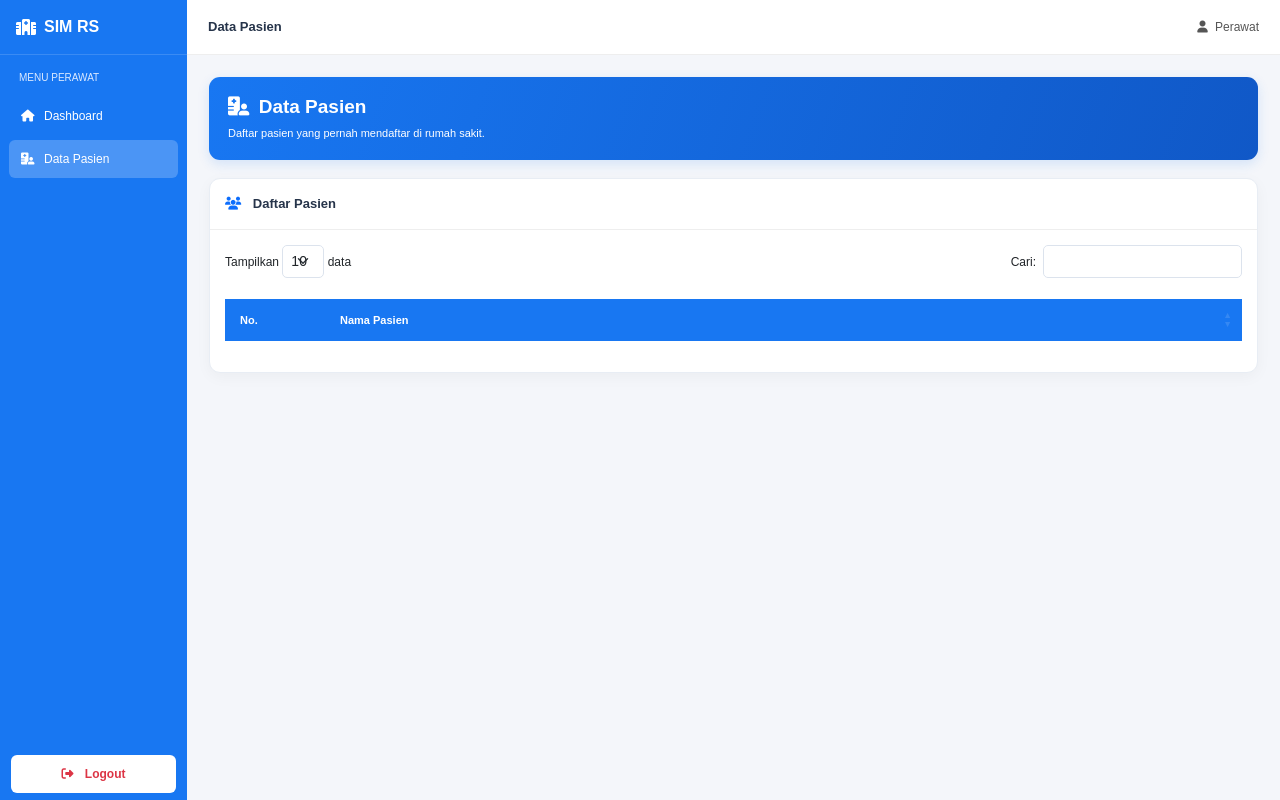
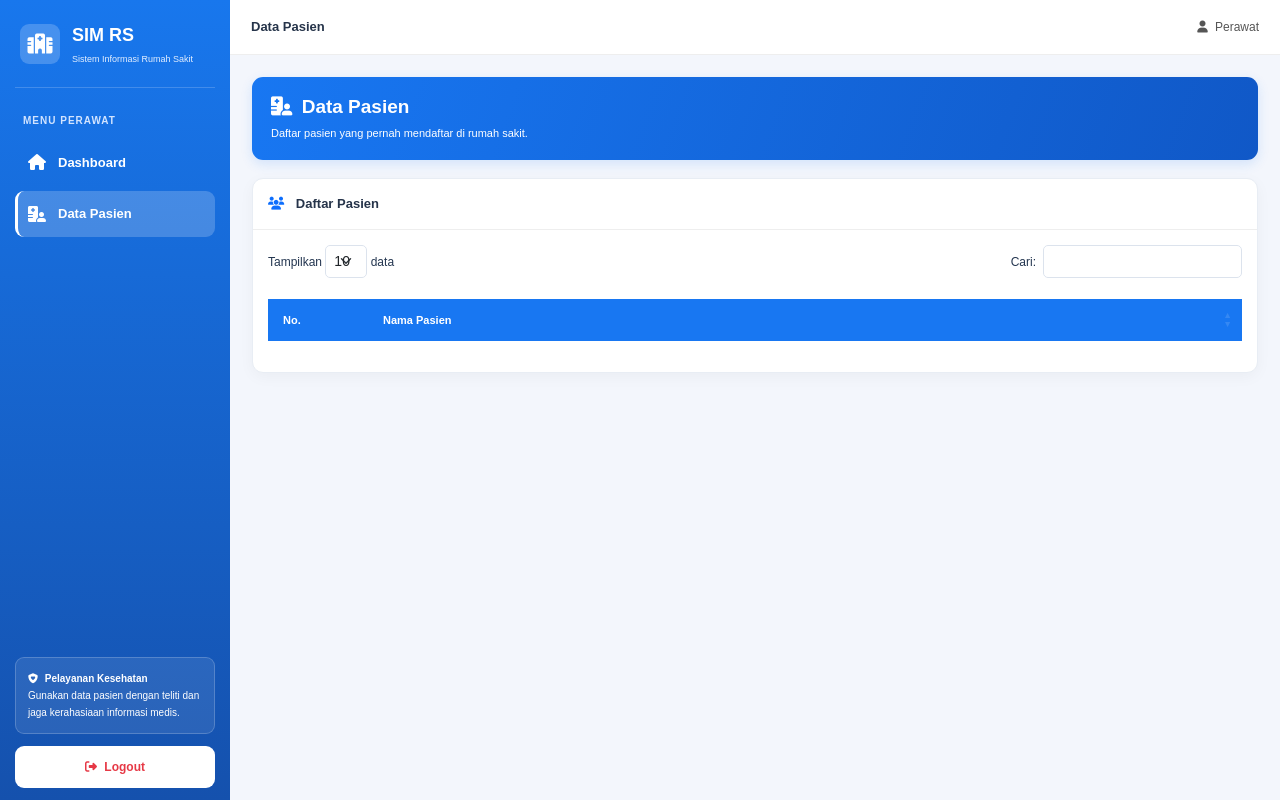
Before and after one commit to vinamey/manajemen_rs, a Laravel app: template resources/views/perawat/data-pasien.blade.php in a window 1280 px wide. Run offline with Laravel 12, Linux system fonts and the light colour scheme; the template is opened without the code that fills it, so the values that code supplies are empty; parts of the project's set-up code (start-up, migrations or seed data) failed here and were passed over; some libraries are stand-ins or nearby versions.

Commit message:
memperbaiki data pasien

```diff
--- a/resources/views/perawat/data-pasien.blade.php
+++ b/resources/views/perawat/data-pasien.blade.php
@@ -27,92 +28,152 @@
             box-sizing: border-box;
         }
 
+        html, body {
+            margin: 0;
+            padding: 0;
+            width: 100%;
+            min-height: 100%;
+        }
+
         body {
-            background: #f4f6fa;
             font-family: Arial, sans-serif;
+            background: #f3f6fc;
+            color: #243650;
             font-size: 13px;
         }
 
-        /* SIDEBAR */
+        /* SIDEBAR - SAMA DENGAN DASHBOARD PERAWAT */
         .sidebar {
-            width: 187px;
-            height: 100vh;
-            background: #1877f2;
             position: fixed;
             top: 0;
             left: 0;
+            bottom: 0;
+            width: 230px;
+            background: linear-gradient(180deg, #1877ed, #1551ad);
+            color: #fff;
+            padding: 22px 15px 12px;
             display: flex;
             flex-direction: column;
+            overflow-y: auto;
             z-index: 1000;
         }
 
-        .sidebar-brand {
-            height: 55px;
+        .brand {
             display: flex;
             align-items: center;
-            padding: 0 16px;
-            color: white;
-            font-size: 16px;
-            font-weight: bold;
-            border-bottom: 1px solid rgba(255,255,255,.15);
+            gap: 12px;
+            padding: 0 5px 20px;
+            border-bottom: 1px solid rgba(255,255,255,.18);
+            flex-shrink: 0;
         }
 
-        .sidebar-menu {
-            padding: 15px 9px;
+        .brand-icon {
+            width: 40px;
+            height: 40px;
+            flex-shrink: 0;
+            border-radius: 9px;
+            background: rgba(255,255,255,.2);
+            display: flex;
+            align-items: center;
+            justify-content: center;
+            font-size: 20px;
         }
 
-        .sidebar-label {
-            color: #dceaff;
-            font-size: 10px;
-            margin: 0 10px 12px;
+        .brand-name {
+            font-size: 18px;
+            font-weight: 700;
+            margin: 0;
+            color: white;
         }
 
-        .sidebar-menu a {
+        .brand-subtitle {
+            font-size: 9px;
+            margin-top: 4px;
+            color: #e4efff;
+            white-space: nowrap;
+        }
+
+        .menu-label {
+            font-size: 10px;
+            font-weight: bold;
+            letter-spacing: 1px;
+            color: #d2e4ff;
+            margin: 25px 8px 12px;
+        }
+
+        .menu-link {
             display: flex;
             align-items: center;
-            gap: 10px;
-            padding: 10px 12px;
-            margin-bottom: 5px;
-            color: white;
+            gap: 12px;
+            width: 100%;
+            color: #fff;
+            padding: 13px;
+            border-radius: 9px;
             text-decoration: none;
-            border-radius: 6px;
-            font-size: 12px;
-            transition: .2s;
+            font-size: 13px;
+            font-weight: 600;
+            margin-bottom: 6px;
+            transition: background .2s;
+            flex-shrink: 0;
         }
 
-        .sidebar-menu a:hover,
-        .sidebar-menu a.active {
-            background: rgba(255,255,255,.22);
+        .menu-link:hover,
+        .menu-link.active {
+            color: #fff;
+            background: rgba(255,255,255,.2);
         }
 
-        .sidebar-menu a i {
-            width: 13px;
-            text-align: center;
+        .menu-link.active {
+            border-left: 3px solid white;
+            padding-left: 10px;
         }
 
-        /* LOGOUT */
-        .logout {
-            margin: auto 11px 7px;
+        .menu-link i {
+            width: 18px;
+            text-align: center;
+            font-size: 16px;
+            flex-shrink: 0;
         }
 
-        .logout button {
-            width: 100%;
-            background: white;
-            color: #dc3545;
-            border: none;
-            border-radius: 6px;
-            padding: 10px;
-            font-weight: bold;
-            font-size: 12px;
+        .sidebar-bottom {
+            margin-top: auto;
+            padding-top: 20px;
         }
 
-        .logout button:hover {
-            background: #f1f5f9;
+        .sidebar-info {
+            border: 1px solid rgba(255,255,255,.2);
+            background: rgba(255,255,255,.09);
+            border-radius: 9px;
+            padding: 12px;
+            font-size: 10px;
+            line-height: 1.7;
+            margin-bottom: 12px;
+        }
+
+        .logout-btn {
+            display: block;
+            width: 100%;
+            padding: 12px;
+            border-radius: 9px;
+            text-align: center;
+            background: #fff;
+            color: #e63946;
+            font-size: 12px;
+            font-weight: 700;
+            text-decoration: none;
+            border: none;
+            cursor: pointer;
+        }
+
+        .logout-btn:hover {
+            background: #fff0f0;
+            color: #c82333;
         }
 
         /* MAIN CONTENT */
         .main-content {
-            margin-left: 187px;
+            margin-left: 230px;
+            width: calc(100% - 230px);
             min-height: 100vh;
         }
 
@@ -308,38 +356,48 @@
     <!-- SIDEBAR -->
     <aside class="sidebar">
 
-        <div class="sidebar-brand">
-            <i class="fa-solid fa-hospital me-2"></i>
-            SIM RS
+        <div class="brand">
+            <div class="brand-icon">
+                <i class="fas fa-hospital"></i>
+            </div>
+
+            <div class="brand-text">
+                <div class="brand-name">SIM RS</div>
+                <div class="brand-subtitle">Sistem Informasi Rumah Sakit</div>
+            </div>
         </div>
 
-        <div class="sidebar-menu">
+        <div class="menu-label">MENU PERAWAT</div>
 
-            <div class="sidebar-label">
-                MENU PERAWAT
+        <a href="{{ route('perawat.dashboard') }}"
+           class="menu-link">
+            <i class="fas fa-house"></i>
+            <span>Dashboard</span>
+        </a>
+
+        <a href="{{ route('perawat.pasien.index') }}"
+           class="menu-link active">
+            <i class="fas fa-hospital-user"></i>
+            <span>Data Pasien</span>
+        </a>
+
+        <div class="sidebar-bottom">
+
+            <div class="sidebar-info">
+                <strong>
+                    <i class="fas fa-shield-heart me-1"></i>
+                    Pelayanan Kesehatan
+                </strong>
+                <br>
+                Gunakan data pasien dengan teliti dan jaga kerahasiaan informasi medis.
             </div>
 
-            <a href="{{ route('perawat.dashboard') }}">
-                <i class="fa-solid fa-house"></i>
-                Dashboard
-            </a>
-
-            <a href="{{ route('perawat.pasien.index') }}" class="active">
-                <i class="fa-solid fa-hospital-user"></i>
-                Data Pasien
-            </a>
-
-        </div>
-
-        <!-- LOGOUT -->
-        <div class="logout">
-
-            <form action="{{ route('logout') }}" method="POST">
+            <form method="POST" action="{{ route('logout') }}">
                 @csrf
 
-                <button type="submit">
-                    <i class="fa-solid fa-right-from-bracket me-2"></i>
-                    Logout
+                <button type="submit" class="logout-btn">
+                    <i class="fas fa-right-from-bracket me-1"></i>
+                    <span class="logout-text">Logout</span>
                 </button>
             </form>
 
```
Also changed, not shown: other parts of resources/views/perawat/data-pasien.blade.php (+21 -33 lines).
